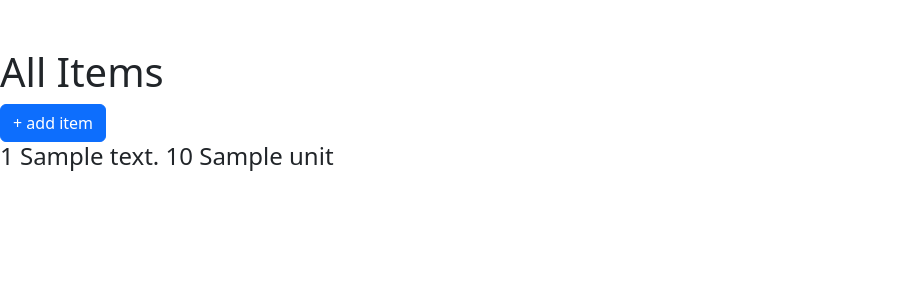
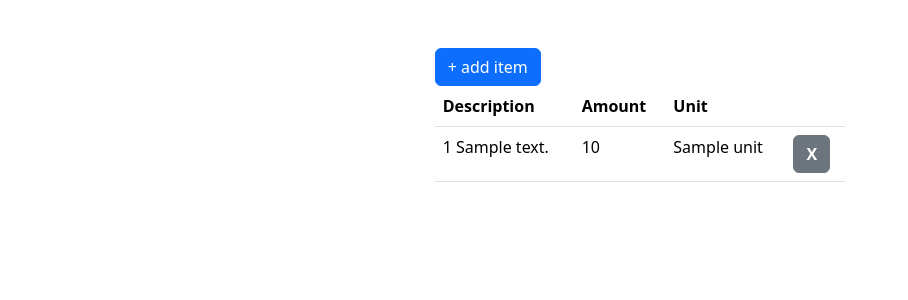
Before and after one commit to CozyBadger/mInventory, a FastAPI app: template templates/index.html in a window 1280 px wide. Shown: the top 300 px of the page, without its empty margins (0-908 px from the left). Run offline with FastAPI, Linux system fonts and the light colour scheme; the template is opened without the code that fills it: most values are stand-ins (such as "Sample title", 1, 10 or a date in 2020); parts of the project's set-up code (start-up, migrations or seed data) failed here and were passed over.

Commit message:
added item deletion option

```diff
--- a/templates/index.html
+++ b/templates/index.html
@@ -8,10 +8,7 @@ Storage overview
 
 
 {% block main %}
-
-<h1>All Items</h1>
-<button type="button" class="btn btn-primary" data-bs-toggle="modal" data-bs-target="#additem_modal" name="add_item">+ add item</button>
-<div class="modal" tabindex="-1" id=additem_modal>
+<div class="modal" tabindex="-1" id=addItemModal>
 	<div class="modal-dialog">
 		<div class="modal-content">
 			<div class="modal-header">
@@ -52,13 +49,52 @@ Storage overview
 		</div>
 	</div>
 </div>
+<div class="row justify-content-center">
+	<div class="col-md-4 mb-2">
+		<div>
+			<button type="button" class="btn btn-primary" data-bs-toggle="modal" data-bs-target="#addItemModal" name="addItem">+ add item</button>
+		</div>
+		{% if items is defined and items|length > 0 %}
+		<table class="table">
+			<thead>
+				<tr>
+					<th scope="col">Description</th>
+					<th scope="col">Amount</th>
+					<th scope="col">Unit</th>
+					<th scope="col"></th>
+				</tr>
+			</thead>
+			<tbody>
+				{% for item in items %}
+				<tr>
+					<td>{{ item.id }} {{ item.description }}</td>
+					<td>{{ item.amount }}</td>
+					<td>{{ item.unit }}</td>
+					<td><a href="/items/{{ item.id }}" class="btn btn-secondary" role="button" onclick="sendDeleteRequest(event, '/items/{{ item.id }}')"><b>X</b></a>
+				</tr>
+				{% endfor %}
+			</tbody>
+		</table>
+		{% else %}
+		<h4>Invetory is empty.</h4>
+		{% endif %}
+	</div>
 
 </div>
 
-<div class="col-md-4 mb-2">
-	{% for item in items %}
-	<h4>{{item.id}} {{item.description}} {{item.amount}} {{item.unit}}</h4>
-	{% endfor %}
-</div>
-
+<script>
+	function sendDeleteRequest(event, endpoint) {
+		var xhttp = new XMLHttpRequest();
+		event.preventDefault();
+		xhttp.open("DELETE", endpoint, true);
+		xhttp.onload = () => {
+			if (xhttp.readyState === xhttp.DONE) {
+				if (xhttp.status === 204) {
+					window.location.href = "/"
+				}
+			}
+		}
+		xhttp.send(null);
+	}
+</script>
 {% endblock %}
```
